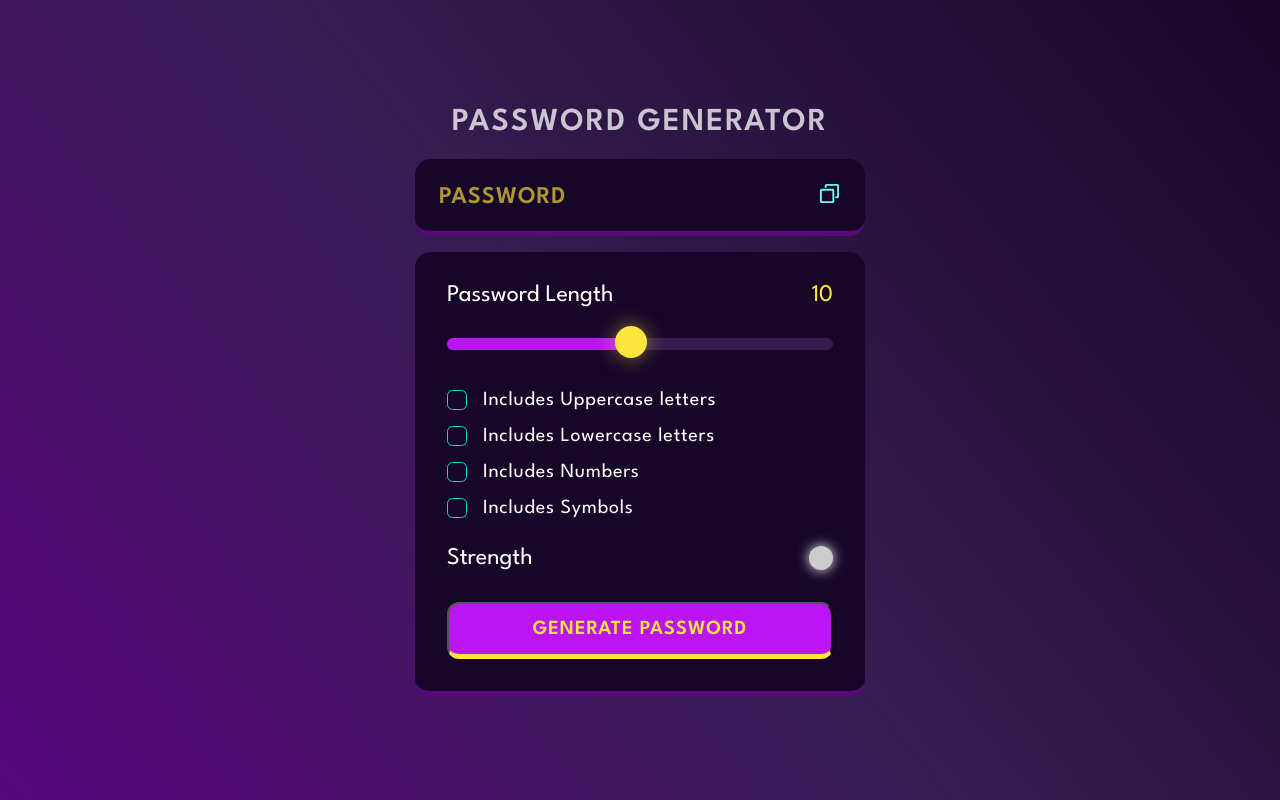
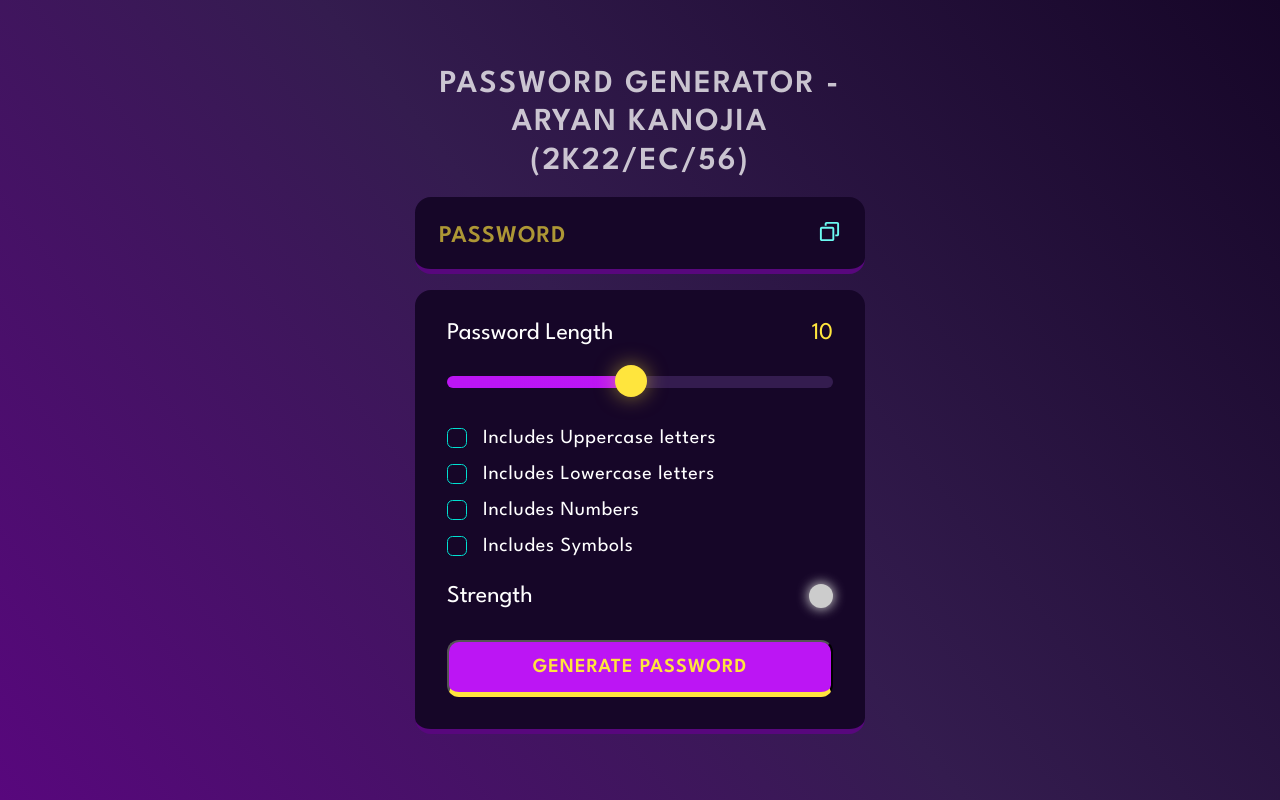
Before and after one commit to Aryankanojia9654/random-password-generator, a plain HTML site: page index.html in a window 1280 px wide. Drawn offline with Linux system fonts and the light colour scheme.

Commit message:
Update index.html

```diff
--- a/index.html
+++ b/index.html
@@ -17,7 +17,7 @@
 
     <div class="container">
 
-        <h1>Password Generator</h1>
+        <h1>Password Generator - Aryan Kanojia (2K22/EC/56)</h1>
 
         <div class="display-container">
 
```
